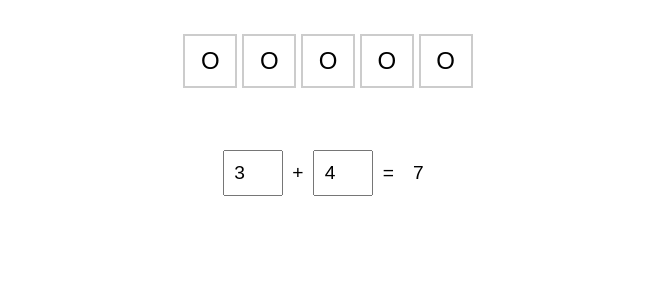
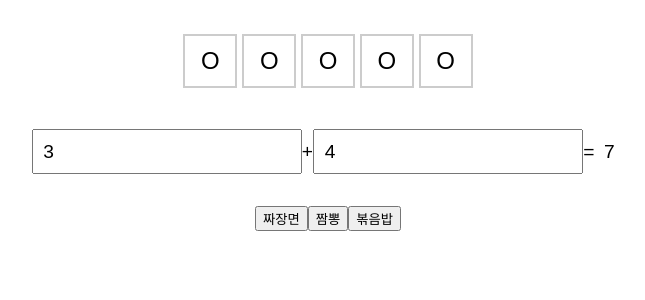
Before and after one commit to chiabi/fds-react-practice, a React (Create React App) app: page / in a window 1280 px wide. Shown: the top 300 px of the page, without its empty margins (312-957 px from the left). Built offline with nearby package versions, Linux system fonts and the light colour scheme.

Commit message:
Modify sum input's result state

```diff
--- a/src/App.css
+++ b/src/App.css
@@ -54,7 +54,7 @@
 }
 
 .sum {
-  margin-top: 50px;
+  margin-top: 2em;
   display: flex;
   justify-content: center;
   align-items: center;
@@ -62,10 +62,11 @@
 }
 .sum * {
   padding: 0.5em;
-  margin: 0.5em;
+  /* margin: 0.5em; */
   font-size: 1em;
   box-sizing: border-box;
 }
-.sum input {
-  width: 60px;
+
+.menu {
+  margin-top: 2em;
 }
--- a/src/App.js
+++ b/src/App.js
@@ -1,5 +1,6 @@
 import React, { Component } from 'react';
 import Sum from './Sum';
+import Menu from './Menu';
 import './App.css';
 
 const CHECK_NUM = 5;
@@ -30,6 +31,7 @@ class App extends Component {
           })}
         </div>
         <Sum/>
+        <Menu/>
       </div>
     );
   }
--- /dev/null
+++ b/src/Menu.js
@@ -0,0 +1,41 @@
+import React, { Component } from 'react';
+
+export default class Menu extends Component {
+  state = {
+    menu: [
+      {
+        name: "짜장면",
+        select: false
+      },
+      {
+        name: "짬뽕",
+        select: false
+      },
+      {
+        name: "볶음밥",
+        select: false
+      }
+    ]
+  }
+  render() {
+    const {menu} = this.state;
+    return (
+      <div className="menu">
+        {
+          menu.map(item => {
+            return <MenuItem name={item.name}/>
+          })
+        }
+      </div>
+    );
+  }
+}
+
+class MenuItem extends Component {
+  render() {
+    const {name} = this.props
+    return (
+      <button>{name}</button>
+    )
+  }
+}
--- a/src/Sum.js
+++ b/src/Sum.js
@@ -4,24 +4,22 @@ export default class Sum extends Component {
   state = {
     number1: 3,
     number2: 4,
-    result: 7
+    // 다른 상태로부터 계산될 수 있는 것은 상태에 두지 않는 것이 좋다.
+    // result: 7
   }
   changeNum1 = e => {
-    const num = parseInt(e.target.value);
     this.setState({
-      number1: num,
-      result: num + this.state.number2
+      number1: parseInt(e.target.value)
     })
   }
   changeNum2 = e => {
-    const num = parseInt(e.target.value);
     this.setState({
-      number2: num,
-      result: num + this.state.number1
+      number2: parseInt(e.target.value),
     })
   }
   render() {
-    const {number1, number2, result} = this.state
+    const {number1, number2} = this.state
+    const result = number1 + number2;
     return (
       <div className="sum">
         <SumInput number={number1} onChangeNumber={this.changeNum1}/>
```
